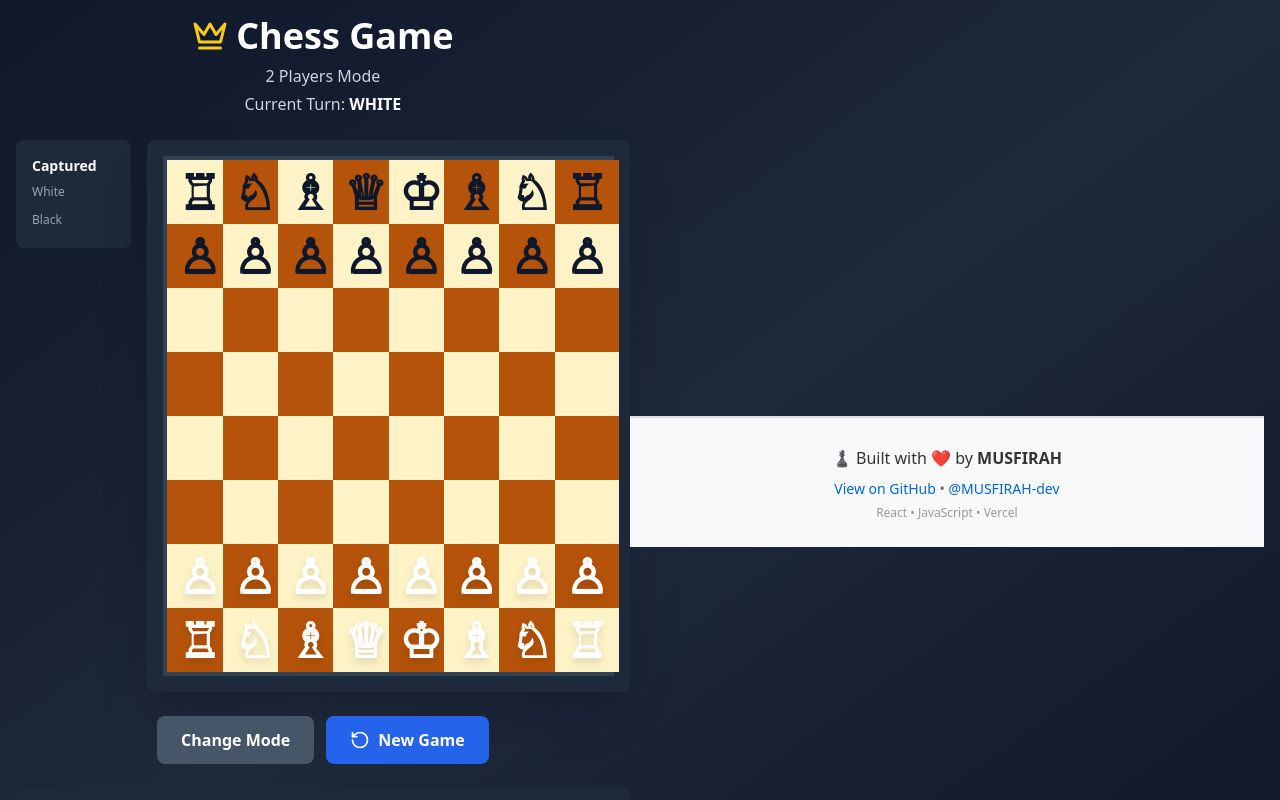
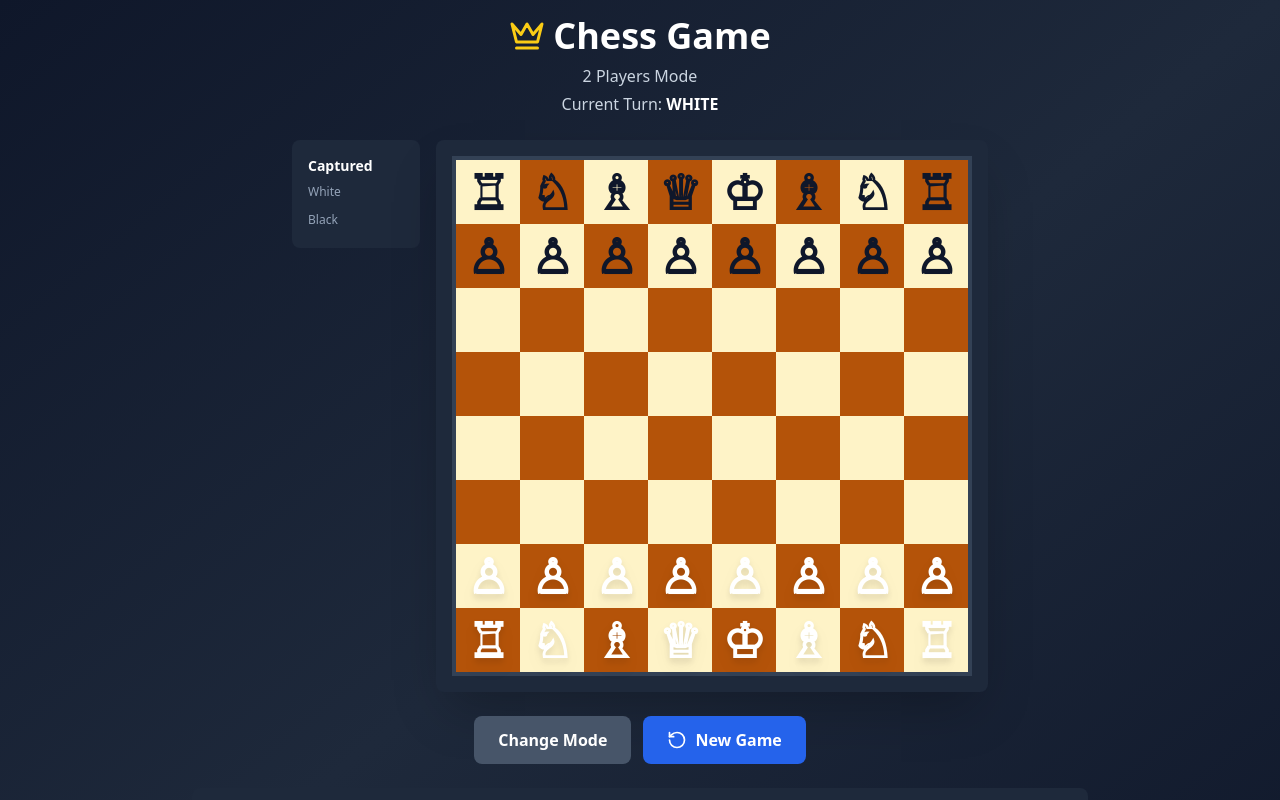
Before and after one commit to MUSFIRAH-dev/Chess-Game, a React (Create React App) app: page / in a window 1280 px wide. Both pictures are taken after a click on the button "2 Players (Local)". Shown: the top 800 px of the page. Built offline with nearby package versions, Linux system fonts and the light colour scheme.

Commit message:
Update App.js

```diff
--- a/src/App.js
+++ b/src/App.js
@@ -11,6 +11,7 @@ const ChessGame = () => {
   const [capturedPieces, setCapturedPieces] = useState({ white: [], black: [] });
   const [gameMode, setGameMode] = useState(null);
   const [isThinking, setIsThinking] = useState(false);
+  const [promotionSquare, setPromotionSquare] = useState(null);
 
   useEffect(() => {
     if (gameMode) {
@@ -19,14 +20,14 @@ const ChessGame = () => {
   }, [gameMode]);
 
   useEffect(() => {
-    if (gameMode === 'ai' && currentPlayer === 'black' && !gameOver) {
+    if (gameMode === 'ai' && currentPlayer === 'black' && !gameOver && !promotionSquare) {
       setIsThinking(true);
       const timeout = setTimeout(() => {
         makeAIMove();
       }, 500);
       return () => clearTimeout(timeout);
     }
-  }, [currentPlayer, gameMode, gameOver]);
+  }, [currentPlayer, gameMode, gameOver, promotionSquare]);
 
   const initializeBoard = () => {
     const newBoard = Array(8).fill(null).map(() => Array(8).fill(null));
@@ -58,6 +59,7 @@ const ChessGame = () => {
     setValidMoves([]);
     setCapturedPieces({ white: [], black: [] });
     setIsThinking(false);
+    setPromotionSquare(null);
   };
 
   const getPieceSymbol = (piece) => {
@@ -83,6 +85,23 @@ const ChessGame = () => {
       king: 100
     };
     return values[type] || 0;
+  };
+
+  const checkPromotion = (row, piece) => {
+    if (piece.type === 'pawn') {
+      if ((piece.color === 'white' && row === 0) || (piece.color === 'black' && row === 7)) {
+        return true;
+      }
+    }
+    return false;
+  };
+
+  const promotePawn = (row, col, pieceType) => {
+    const newBoard = board.map(r => [...r]);
+    newBoard[row][col] = { type: pieceType, color: newBoard[row][col].color };
+    setBoard(newBoard);
+    setPromotionSquare(null);
+    setCurrentPlayer(currentPlayer === 'white' ? 'black' : 'white');
   };
 
   const isValidMove = (fromRow, fromCol, toRow, toCol, piece, testBoard = board) => {
@@ -251,13 +270,17 @@ const ChessGame = () => {
     newBoard[toR][toC] = movingPiece;
     newBoard[fromR][fromC] = null;
 
+    if (checkPromotion(toR, movingPiece)) {
+      newBoard[toR][toC] = { type: 'queen', color: 'black' };
+    }
+
     setBoard(newBoard);
     setCurrentPlayer('white');
     setIsThinking(false);
   };
 
   const handleSquareClick = (row, col) => {
-    if (gameOver || (gameMode === 'ai' && currentPlayer === 'black')) return;
+    if (gameOver || promotionSquare || (gameMode === 'ai' && currentPlayer === 'black')) return;
 
     if (selectedSquare) {
       const [selectedRow, selectedCol] = selectedSquare;
@@ -283,7 +306,13 @@ const ChessGame = () => {
         newBoard[selectedRow][selectedCol] = null;
 
         setBoard(newBoard);
+
+        if (checkPromotion(row, movingPiece)) {
+          setPromotionSquare({ row, col });
+        } else {
           setCurrentPlayer(currentPlayer === 'white' ? 'black' : 'white');
+        }
+
         setSelectedSquare(null);
         setValidMoves([]);
       } else if (board[row][col]?.color === currentPlayer) {
@@ -305,7 +334,8 @@ const ChessGame = () => {
 
   if (!gameMode) {
     return (
-      <div className="min-h-screen bg-gradient-to-br from-slate-900 via-slate-800 to-slate-900 flex items-center justify-center p-4">
+      <div className="min-h-screen bg-gradient-to-br from-slate-900 via-slate-800 to-slate-900 flex flex-col">
+        <div className="flex-grow flex items-center justify-center p-4">
           <div className="max-w-md w-full bg-slate-800 p-8 rounded-2xl shadow-2xl">
             <div className="text-center mb-8">
               <Crown className="text-yellow-400 mx-auto mb-4" size={64} />
@@ -338,11 +368,23 @@ const ChessGame = () => {
             </div>
           </div>
         </div>
+
+        <footer className="bg-slate-800 border-t border-slate-700 py-4">
+          <div className="container mx-auto px-4 text-center">
+            <div className="flex items-center justify-center gap-2 text-slate-400 text-sm">
+              <span>from</span>
+              <span className="font-semibold text-slate-300">Musfirah</span>
+              <span className="text-xl">🦋</span>
+            </div>
+          </div>
+        </footer>
+      </div>
     );
   }
 
   return (
-    <div className="min-h-screen bg-gradient-to-br from-slate-900 via-slate-800 to-slate-900 flex items-center justify-center p-4">
+    <div className="min-h-screen bg-gradient-to-br from-slate-900 via-slate-800 to-slate-900 flex flex-col">
+      <div className="flex-grow flex items-center justify-center p-4">
         <div className="max-w-4xl w-full">
           <div className="text-center mb-6">
             <h1 className="text-4xl font-bold text-white mb-2 flex items-center justify-center gap-2">
@@ -364,6 +406,25 @@ const ChessGame = () => {
           {gameOver && (
             <div className="bg-green-600 text-white px-6 py-3 rounded-lg mb-4 text-center font-bold text-xl">
               Game Over! {winner?.toUpperCase()} Wins! 🎉
+            </div>
+          )}
+
+          {promotionSquare && (
+            <div className="fixed inset-0 bg-black bg-opacity-50 flex items-center justify-center z-50">
+              <div className="bg-slate-800 p-6 rounded-xl shadow-2xl">
+                <h3 className="text-white text-xl font-bold mb-4 text-center">Promote Pawn</h3>
+                <div className="flex gap-4">
+                  {['queen', 'rook', 'bishop', 'knight'].map(pieceType => (
+                    <button
+                      key={pieceType}
+                      onClick={() => promotePawn(promotionSquare.row, promotionSquare.col, pieceType)}
+                      className="bg-slate-700 hover:bg-slate-600 text-white p-4 rounded-lg transition-colors text-5xl"
+                    >
+                      {getPieceSymbol({ type: pieceType, color: currentPlayer })}
+                    </button>
+                  ))}
+                </div>
+              </div>
             </div>
           )}
 
@@ -402,14 +463,14 @@ const ChessGame = () => {
                       <button
                         key={`${rowIndex}-${colIndex}`}
                         onClick={() => handleSquareClick(rowIndex, colIndex)}
-                      disabled={isThinking}
+                        disabled={isThinking || promotionSquare}
                         className={`
                           w-12 h-12 sm:w-16 sm:h-16 flex items-center justify-center text-3xl sm:text-5xl font-bold
                           transition-all duration-200 relative
                           ${isLight ? 'bg-amber-100' : 'bg-amber-700'}
                           ${isSelected ? 'ring-4 ring-blue-500' : ''}
                           ${isValidMove ? 'ring-4 ring-green-400' : ''}
-                        ${isThinking ? 'opacity-70 cursor-not-allowed' : 'hover:brightness-110'}
+                          ${isThinking || promotionSquare ? 'opacity-70 cursor-not-allowed' : 'hover:brightness-110'}
                         `}
                       >
                         <span className={piece?.color === 'white' ? 'text-white drop-shadow-lg' : 'text-slate-900'}>
@@ -449,62 +510,20 @@ const ChessGame = () => {
               <li>• Click a highlighted square to move</li>
               {gameMode === 'ai' && <li>• You are playing as WHITE against the computer (BLACK)</li>}
               <li>• Capture the opponent's King to win!</li>
+              <li>• Pawns promote when reaching the last rank - choose your piece!</li>
             </ul>
           </div>
         </div>
-              <footer style={{
-        textAlign: 'center',
-        padding: '20px',
-        marginTop: '30px',
-        backgroundColor: '#f8f9fa',
-        borderTop: '2px solid #e0e0e0',
-        width: '100%'
-      }}>
-        <p style={{
-          margin: '8px 0',
-          fontSize: '16px',
-          color: '#333'
-        }}>
-          ♟️ Built with ❤️ by <strong>MUSFIRAH</strong>
-        </p>
-        <p style={{
-          margin: '5px 0',
-          fontSize: '14px',
-          color: '#666'
-        }}>
-          <a
-            href="https://github.com/MUSFIRAH-dev/ChessGame"
-            target="_blank"
-            rel="noopener noreferrer"
-            style={{
-              color: '#0366d6',
-              textDecoration: 'none',
-              fontWeight: '500'
-            }}
-          >
-            View on GitHub
-          </a>
-          {' • '}
-          <a
-            href="https://github.com/MUSFIRAH-dev"
-            target="_blank"
-            rel="noopener noreferrer"
-            style={{
-              color: '#0366d6',
-              textDecoration: 'none',
-              fontWeight: '500'
-            }}
-          >
-            @MUSFIRAH-dev
-          </a>
-        </p>
-        <p style={{
-          margin: '5px 0',
-          fontSize: '12px',
-          color: '#999'
-        }}>
-          React • JavaScript • Vercel
-        </p>
+      </div>
+
+      <footer className="bg-slate-800 border-t border-slate-700 py-4 mt-8">
+        <div className="container mx-auto px-4 text-center">
+          <div className="flex items-center justify-center gap-2 text-slate-400 text-sm">
+            <span>from</span>
+            <span className="font-semibold text-slate-300">Musfirah</span>
+            <span className="text-xl">🦋</span>
+          </div>
+        </div>
       </footer>
     </div>
   );
```
Lines whose indentation alone changed are shown as unchanged.
